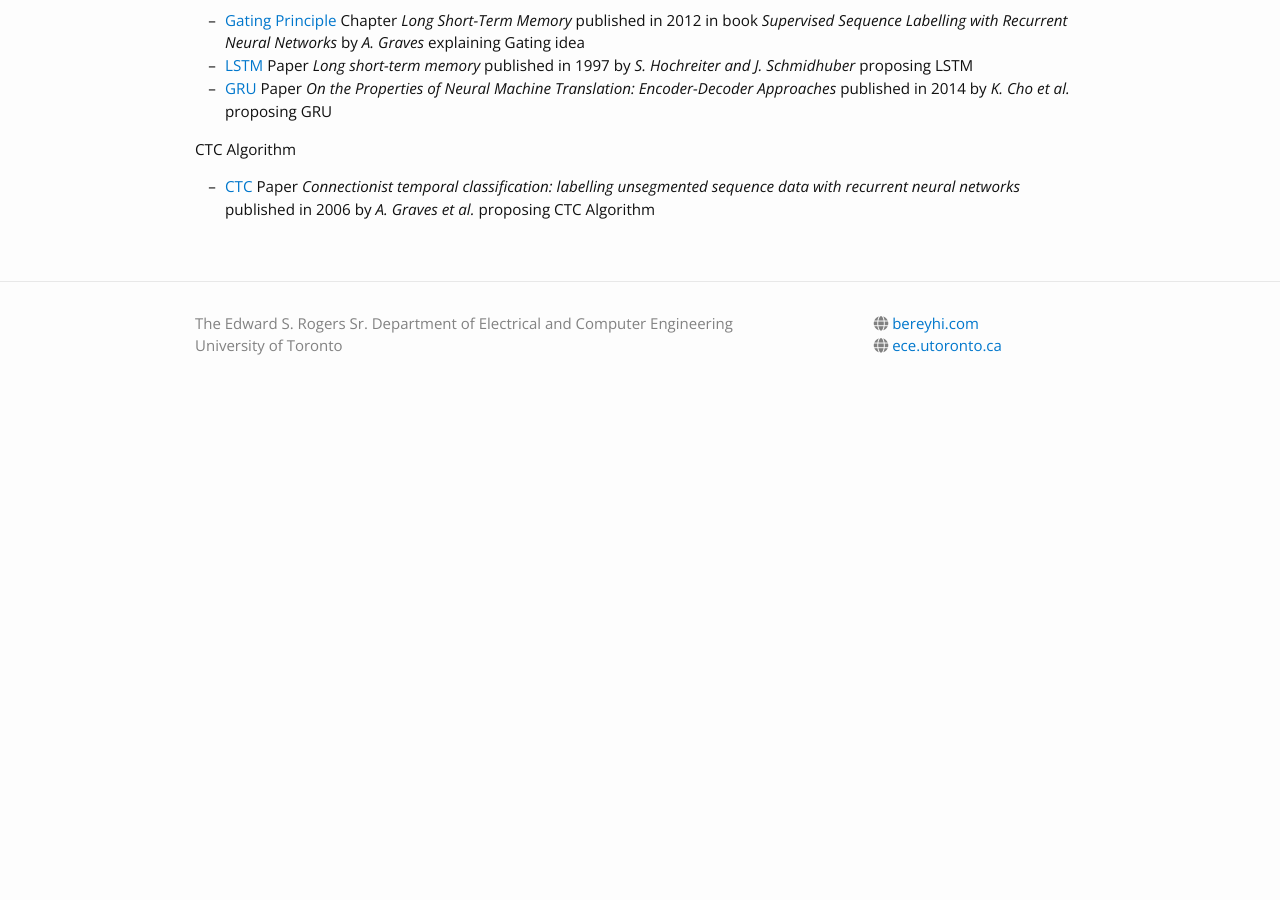
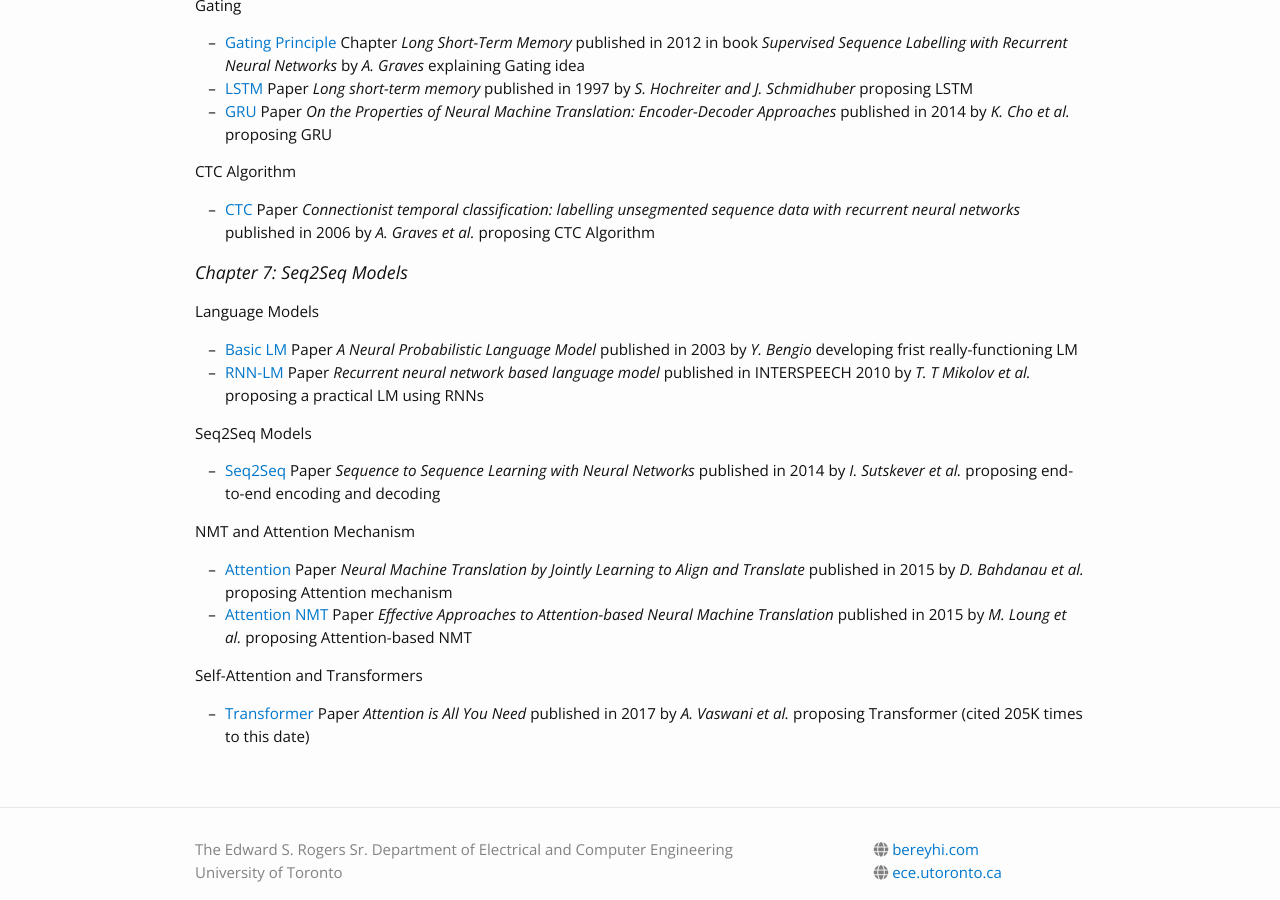
Before and after one commit to bereyhi-courses/dl-utoronto, a Jekyll site: the page built from materials.md, in a window 1280 px wide and 900 px high, scrolled down 6067 px. Built offline with Jekyll 4.4.1, drawn with Linux system fonts in a browser that asks for light colours; nearby versions of some CDN libraries; before the commit the page ends 6484 px from its top, so only the background shows below that; some of the changed text lies outside the part shown.

```diff
--- a/materials.md
+++ b/materials.md
@@ -62,6 +62,7 @@ The tutorial notebooks can be accessed below.
 * [Tutorial 5](https://q.utoronto.ca/courses/396459/modules): Midterm Review by __Saleh Tabatabaei__ [Watch the Video](https://play.library.utoronto.ca/watch/d095763335f9139a5e7d99501e07cfd3)
 * [Tutorial 6](https://q.utoronto.ca/courses/396459/modules): ResNet by __Saleh Tabatabaei__ [Watch the Video](https://play.library.utoronto.ca/watch/515c9ee8c3a9d1f64a51377c68009a0d)
 * [Tutorial 7](https://q.utoronto.ca/courses/396459/modules): RNNs by __Saleh Tabatabaei__ [Watch the Video](https://play.library.utoronto.ca/watch/315c11f3172eb92eb08c222645bad5f3)
+* [Tutorial 8](https://q.utoronto.ca/courses/396459/modules): Sequence Models by __Saleh Tabatabaei__ [Watch the Video](https://play.library.utoronto.ca/watch/f0d28f4da270c61f7901555434ec0a42)
 
 
 
@@ -215,3 +216,22 @@ This section will be completed gradually through the semester.
 
 #### CTC Algorithm
 * [CTC](https://dl.acm.org/doi/10.1145/1143844.1143891) Paper _Connectionist temporal classification: labelling unsegmented sequence data with recurrent neural networks_ published in 2006 by _A. Graves et al._ proposing CTC Algorithm
+
+
+### Chapter 7: Seq2Seq Models
+#### Language Models
+* [Basic LM](https://www.jmlr.org/papers/volume3/bengio03a/bengio03a.pdf) Paper _A Neural Probabilistic Language Model_ published in 2003 by _Y. Bengio_ developing frist really-functioning LM
+* [RNN-LM](https://www.isca-archive.org/interspeech_2010/mikolov10_interspeech.pdf) Paper _Recurrent neural network based language model_ published in INTERSPEECH 2010 by _T. T Mikolov et al._ proposing a practical LM using RNNs
+
+#### Seq2Seq Models
+* [Seq2Seq](https://proceedings.neurips.cc/paper_files/paper/2014/hash/5a18e133cbf9f257297f410bb7eca942-Abstract.html) Paper _Sequence to Sequence Learning with Neural Networks_ published in 2014 by _I. Sutskever et al._ proposing end-to-end encoding and decoding
+
+#### NMT and Attention Mechanism
+* [Attention](https://arxiv.org/abs/1409.0473) Paper _Neural Machine Translation by Jointly Learning to Align and Translate_ published in 2015 by _D. Bahdanau et al._ proposing Attention mechanism
+* [Attention NMT](hhttps://arxiv.org/abs/1508.04025) Paper _Effective Approaches to Attention-based Neural Machine Translation_ published in 2015 by _M. Loung et al._ proposing Attention-based NMT
+
+#### Self-Attention and Transformers
+* [Transformer](https://proceedings.neurips.cc/paper/2017/hash/3f5ee243547dee91fbd053c1c4a845aa-Abstract.html) Paper _Attention is All You Need_ published in 2017 by _A. Vaswani et al._ proposing Transformer (cited 205K times to this date)
+
+
+<!-- ### Chapter 8: Autoencoding and Data Generation -->
```
Also changed, not shown: _assignments/04_assignment3.md (added, +13 -0 lines), _assignments/05_assignment4.md (added, +13 -0 lines), _lectures/L49_Gated.md (added, +18 -0 lines), _lectures/L50_CTC.md (added, +16 -0 lines), _lectures/L51_LM.md (added, +17 -0 lines), _lectures/L52_EncDec.md (added, +16 -0 lines), _lectures/L53_NMT.md (added, +17 -0 lines), assignments.md (+10 -0 lines), 5 other files.
